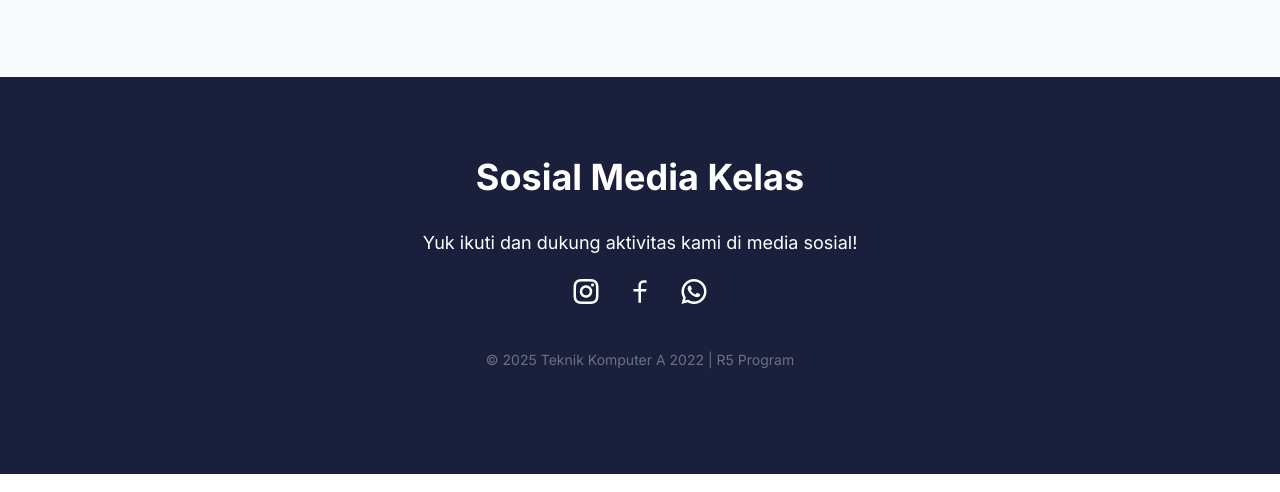
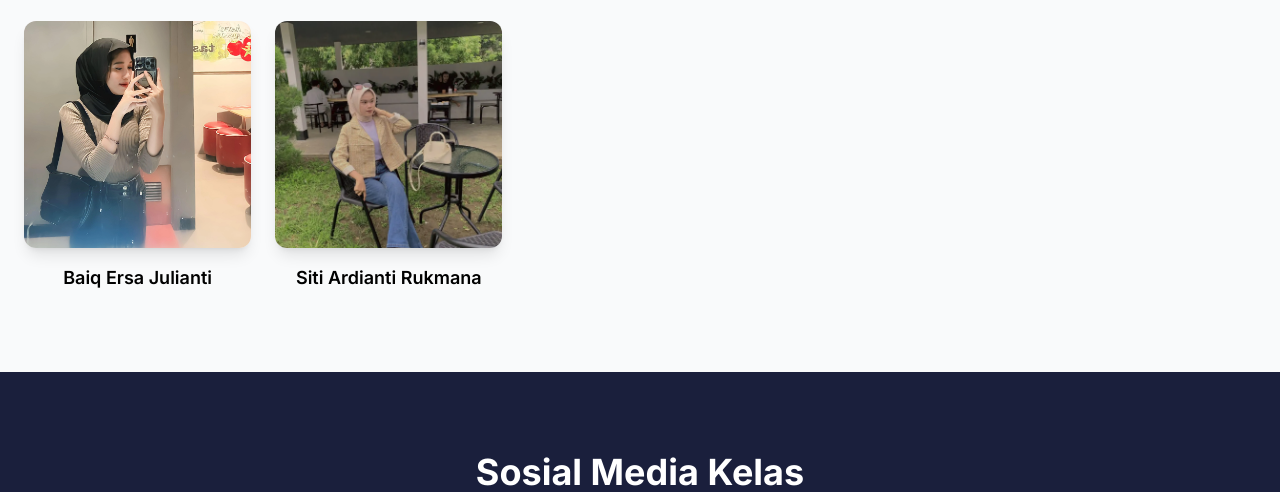
Before and after one commit to ytridhofirmansyah192004-cell/PortofolioKelas, a plain HTML site: page index.html in a window 1280 px wide. Shown: the part 5186-5678 px from the top of the page. Drawn offline with nearby package versions, Linux system fonts and the light colour scheme.

Commit message:
penambahanFotoAnggotaV4

```diff
--- a/index.html
+++ b/index.html
@@ -263,6 +263,10 @@
 						<img src="foto/WhatsApp Image 2025-08-01 at 20.25.1500.webp" loading="lazy" class="w-20 h-20 rounded-full object-cover mb-2 border" />
 						<h3 class="text-sm font-medium">Hesti Martianda</h3>
 					</div>
+					<div class="flex flex-col items-center">
+						<img src="foto/WhatsApp Image 2025-08-03 at 09.09.15.webp" loading="lazy" class="w-20 h-20 rounded-full object-cover mb-2 border" />
+						<h3 class="text-sm font-medium">Baiq Ersa Julianti</h3>
+					</div>
 					<!-- Tambah anggota lain sesuai kebutuhan -->
 				</div>
 			</div>
@@ -369,7 +373,7 @@
 						class="group transition-transform hover:-translate-y-2 cursor-pointer"
 						onclick="openModal(
 					'Andika Prasetyo',
-					'Hello bro nama gw Andika Prasetyo, ganteng bet sih gw, tapi gitu lah cowok sering keluar malem minum gitulah bree hehe.......',
+					'Haii, nama saya Andika Prasetiyo, Seorang yang sedang menekuni bidang analisis data dengan minat kuat dalam mengubah data menjadi insight bernilai. Memiliki pemahaman dalam pengembangan front-end dan dasar-dasar IoT, saya percaya kolaborasi antara data dan teknologi dapat menciptakan solusi inovatif. Selalu terbuka untuk belajar dan berdiskusi seputar data, front-end, maupun IoT.<br><br> ~Data bukan sekadar angka, ia adalah cerita yang menunggu untuk diungkap.~',
 					'https://www.instagram.com/andika_pras22?utm_source=ig_web_button_share_sheet&igsh=NncxdWE1c3d3eGhl',
 					'https://link-ke-linkedin.com',
 					'foto/WhatsApp Image 2025-08-03 at 00.27.31 copy.webp'
@@ -405,7 +409,7 @@
 						class="group transition-transform hover:-translate-y-2 cursor-pointer"
 						onclick="openModal(
 					'Hesti Martianda',
-					'Halo aku adalah Hesti Martianda, aku adalah orang gila, tidak pernah mandi hehe....',
+					'Perkenalkan nama saya Hesti martianda dari anak amak supendi dan inak nurjannah, saya berasal dari sembalun dan sekarang saya sedang menjadi mahasiswa di salah satu kampus kedua terbaik yaitu universitas hamzanwadi.',
 					'https://www.instagram.com/hestimartianda?utm_source=ig_web_button_share_sheet&igsh=MTdud252cDNpOGQyZA==',
 					'https://link-ke-linkedin.com',
 					'foto/WhatsApp Image 2025-08-02 at 17.22.28 copy.webp'
@@ -459,8 +463,8 @@
 						class="group transition-transform hover:-translate-y-2 cursor-pointer"
 						onclick="openModal(
 					'Rabiatul Adawiyah',
-					'Halo nama aku Rabiatul Adawiyah, aku adalah anggota dari kelas ini, kadang aku kesurupan dak keruan ya gitulah hidup......',
-					'https://www.instagram.com/nabyla_.f?utm_source=ig_web_button_share_sheet&igsh=MTU5dXphczV2Njd1NA==',
+					'Hallo perkenalkan aku Abik anggota dari kelas TK-A,aku itu orang nya selalu humoris suka bikin orang ketawa,aku juga sering telat masuk kelas padahal rumah ku dari kampus jaraknya dekat,semoga aku bisa lulus tepat waktu...Sekian suka dukanya Untuk teman-teman TK-A.',
+					'https://www.instagram.com/abikk__27?igsh=dW1mMGRxbjlobmNv',
 					'https://link-ke-linkedin.com',
 					'foto/WhatsApp Image 2025-08-03 at 08.25.21 copy.webp'
 					)"
@@ -470,6 +474,42 @@
 						</div>
 						<div class="mt-4 text-center">
 							<h3 class="font-semibold text-lg">Rabiatul Adawiyah</h3>
+						</div>
+					</div>
+					<!-- Anggota 11 -->
+					<div
+						class="group transition-transform hover:-translate-y-2 cursor-pointer"
+						onclick="openModal(
+					'Baiq Ersa Julianti',
+					'Halo nama aku Baiq Ersa Julianti, sering dipanggil eca, hobiku biasanya main debus, dan juga suka banget nyemilin beling. Yahhh gitulah tes ilmu',
+					'https://www.instagram.com/__baiqeca/?utm_source=ig_web_button_share_sheet',
+					'https://link-ke-linkedin.com',
+					'foto/WhatsApp Image 2025-08-03 at 09.07.22.webp'
+					)"
+					>
+						<div class="aspect-square rounded-xl overflow-hidden shadow-lg hover:shadow-xl transition-all">
+							<img src="foto/WhatsApp Image 2025-08-03 at 09.07.22.webp" loading="lazy" alt="Anggota 8" class="w-full h-full object-cover" />
+						</div>
+						<div class="mt-4 text-center">
+							<h3 class="font-semibold text-lg">Baiq Ersa Julianti</h3>
+						</div>
+					</div>
+					<!-- Anggota 12 -->
+					<div
+						class="group transition-transform hover:-translate-y-2 cursor-pointer"
+						onclick="openModal(
+					'Siti Ardianti Rukmana',
+					'Halo nama akau Siti Ardianti Rukmana, aku adalah seorang yang sangat suka joget dan sering jadi jangger, aku juga seorang seleb dari kampus dan desaku hehe.....',
+					'https://www.instagram.com/ardiantii___?utm_source=ig_web_button_share_sheet&igsh=cXhwcjI0YjNzMGc0',
+					'https://link-ke-linkedin.com',
+					'foto/WhatsApp Image 2025-08-03 at 09.15.38 (1).webp'
+					)"
+					>
+						<div class="aspect-square rounded-xl overflow-hidden shadow-lg hover:shadow-xl transition-all">
+							<img src="foto/WhatsApp Image 2025-08-03 at 09.15.38.webp" loading="lazy" alt="Anggota 8" class="w-full h-full object-cover" />
+						</div>
+						<div class="mt-4 text-center">
+							<h3 class="font-semibold text-lg">Siti Ardianti Rukmana</h3>
 						</div>
 					</div>
 				</div>
--- a/script.js
+++ b/script.js
@@ -25,7 +25,7 @@ const scrollBtn = el("scrollToTopBtn");
 // Modal
 function openModal(name, description, ig, linkedin, imageUrl) {
 	el("modalName").textContent = name;
-	el("modalDescription").textContent = description;
+	el("modalDescription").innerHTML = description;
 	el("modalInstagram").href = ig;
 	el("modalLinkedIn").href = linkedin;
 	el("modalImage").src = imageUrl;
```
Also changed, not shown: foto/WhatsApp Image 2025-08-03 at 09.07.22.webp (added), foto/WhatsApp Image 2025-08-03 at 09.09.15.webp (added), foto/WhatsApp Image 2025-08-03 at 09.15.38 (1).webp (added), foto/WhatsApp Image 2025-08-03 at 09.15.38.webp (added).
